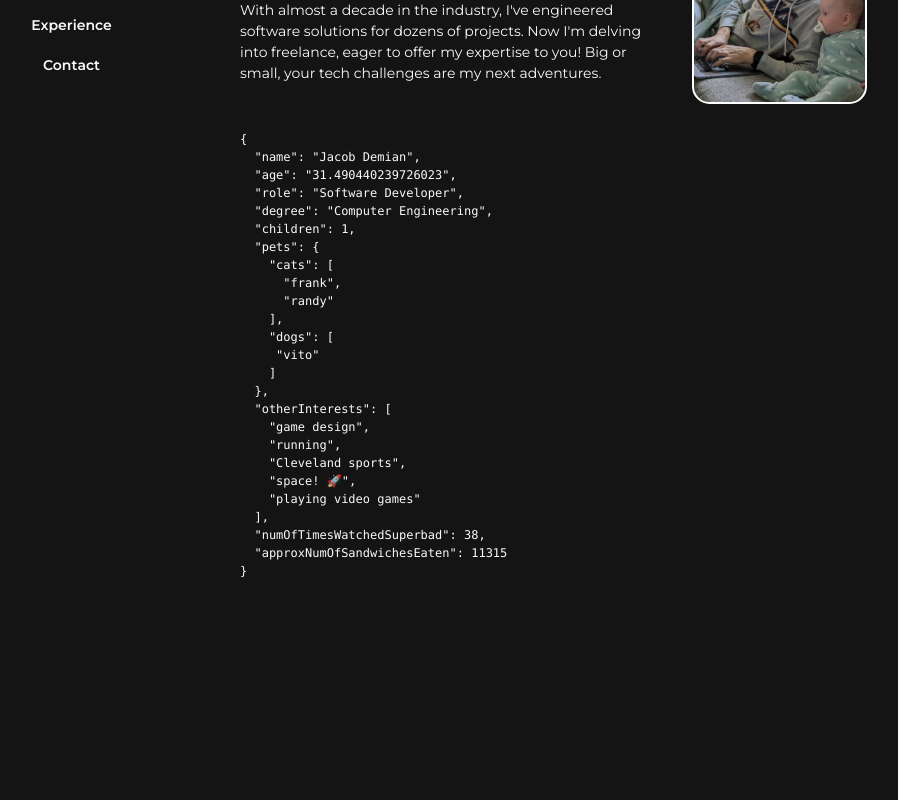
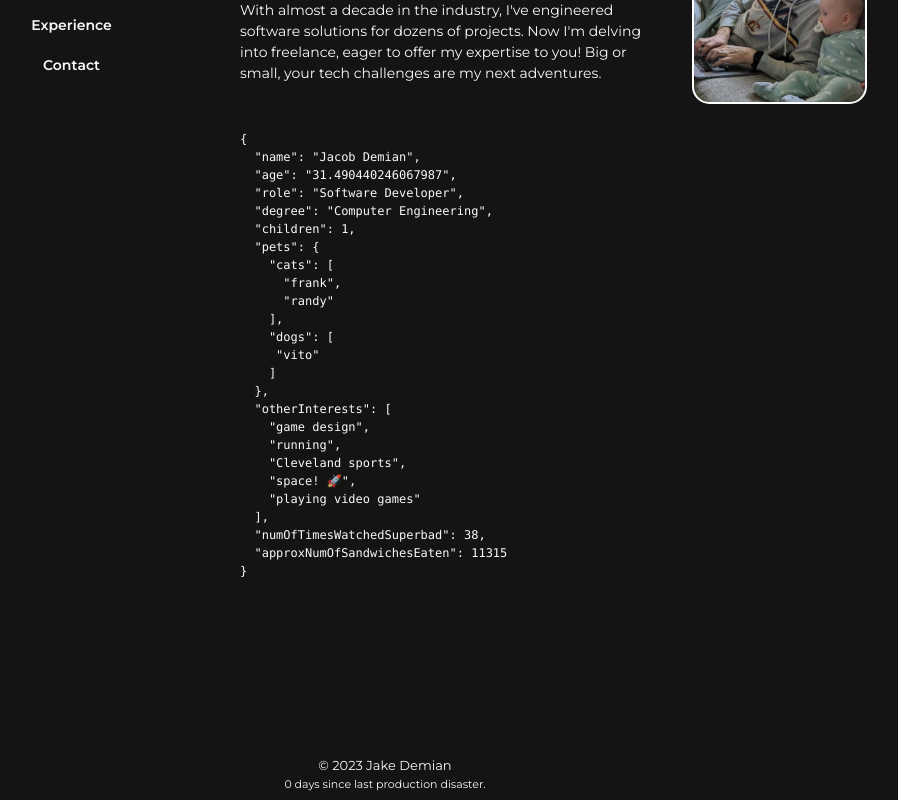
Before and after one commit to jakedemian/jake-personal-website, a React (Create React App) app: page / in a window 1280 px wide. Shown: the part 199-999 px from the top of the page, without its empty margins (255-1153 px from the left). Before the commit the page ends 800 px from the top, so only its background shows below. Built offline with nearby package versions, Linux system fonts and the light colour scheme.

Commit message:
footer added

```diff
--- a/src/AppLayout.tsx
+++ b/src/AppLayout.tsx
@@ -1,4 +1,5 @@
 import {
+  Box,
   Flex,
   Grid,
   HStack,
@@ -14,6 +15,7 @@ import { AnimatePresence } from 'framer-motion';
 import MenuButton from 'src/Menu/MenuButton';
 import TypedText from 'src/Menu/TypedText';
 import { ROUTES } from 'src/common/Routes';
+import Footer from 'src/components/Footer';
 
 const AppLayout: React.FC = () => {
   const { colorMode, toggleColorMode } = useColorMode();
@@ -25,8 +27,8 @@ const AppLayout: React.FC = () => {
       flexDir="column"
       bgColor="dark.background"
       w="100%"
-      h="100vh"
-      overflowY={{ base: 'scroll', lg: 'hidden' }}
+      minH="100vh"
+      overflow="hidden"
     >
       <HStack justifyContent="flex-end" p={2}>
         <SunIcon />
@@ -42,8 +44,8 @@ const AppLayout: React.FC = () => {
           templateColumns={{ base: '1fr', lg: '25% 75%' }}
           templateRows={{ base: '15% 85%', lg: '1fr' }}
           w={{ base: '100%', lg: 900 }}
-          height={800}
-          flex={[1, null]}
+          // height={800}
+          // flex={[1, null]}
           margin="auto"
           p={{ base: 0, lg: 8 }}
           gap={{ base: 2, lg: 16 }}
@@ -86,6 +88,8 @@ const AppLayout: React.FC = () => {
             <Outlet />
           </AnimatePresence>
         </Grid>
+        <Box h="32" /> {/* Add a box or spacer here as needed */}
+        <Footer />
       </VStack>
     </Flex>
   );
--- /dev/null
+++ b/src/components/Footer.tsx
@@ -0,0 +1,35 @@
+import React, { useMemo } from 'react';
+import { Flex, Text } from '@chakra-ui/react';
+
+const snappyOneLiners = [
+  'All rights ignored. Go ahead and steal it.',
+  'If you find a bug, submit a PR.',
+  "If you're reading this: Why?",
+  "I wasn't harmed (much) in making this website.",
+  'Passed all unit tests. Well, except for one...',
+  '; DROP TABLE users;--',
+  'console.log("TODO delete me!!!");',
+  '0 days since last production disaster.',
+  'git push --force',
+  'LGTM 🚀',
+];
+
+const Footer = () => {
+  const oneLiner = useMemo(
+    () => snappyOneLiners[Math.floor(Math.random() * snappyOneLiners.length)],
+    []
+  );
+
+  return (
+    <Flex flexDir="column" flex={1} justifyContent="flex-end">
+      <Text fontSize={13} textAlign="center">
+        &copy; {new Date().getFullYear()} Jake Demian
+      </Text>
+      <Text fontSize={11} mb={2} textAlign="center">
+        {oneLiner}
+      </Text>
+    </Flex>
+  );
+};
+
+export default Footer;
```
Also changed, not shown: 1 other file (tests, documents, lock files or other folders).
